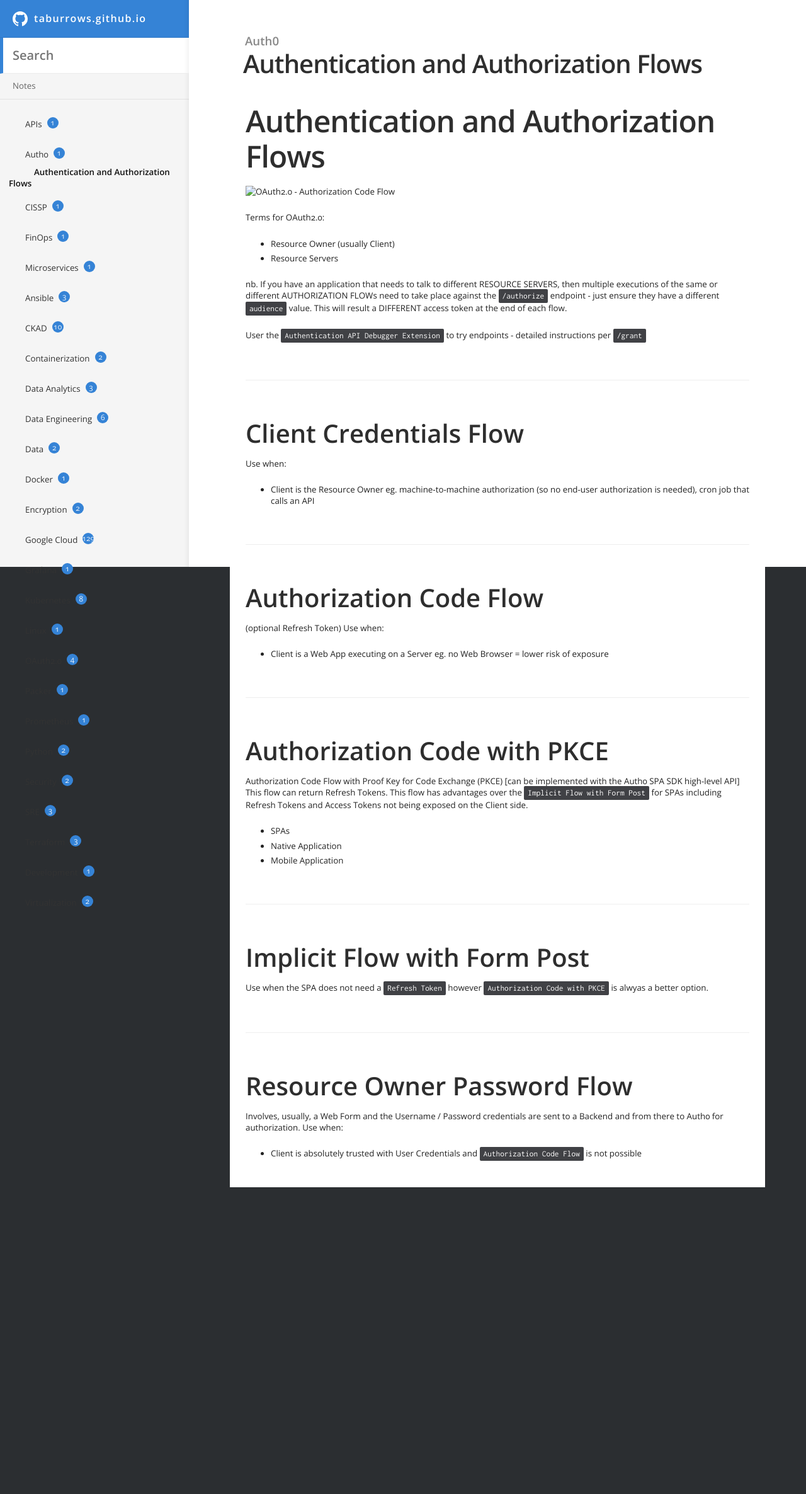
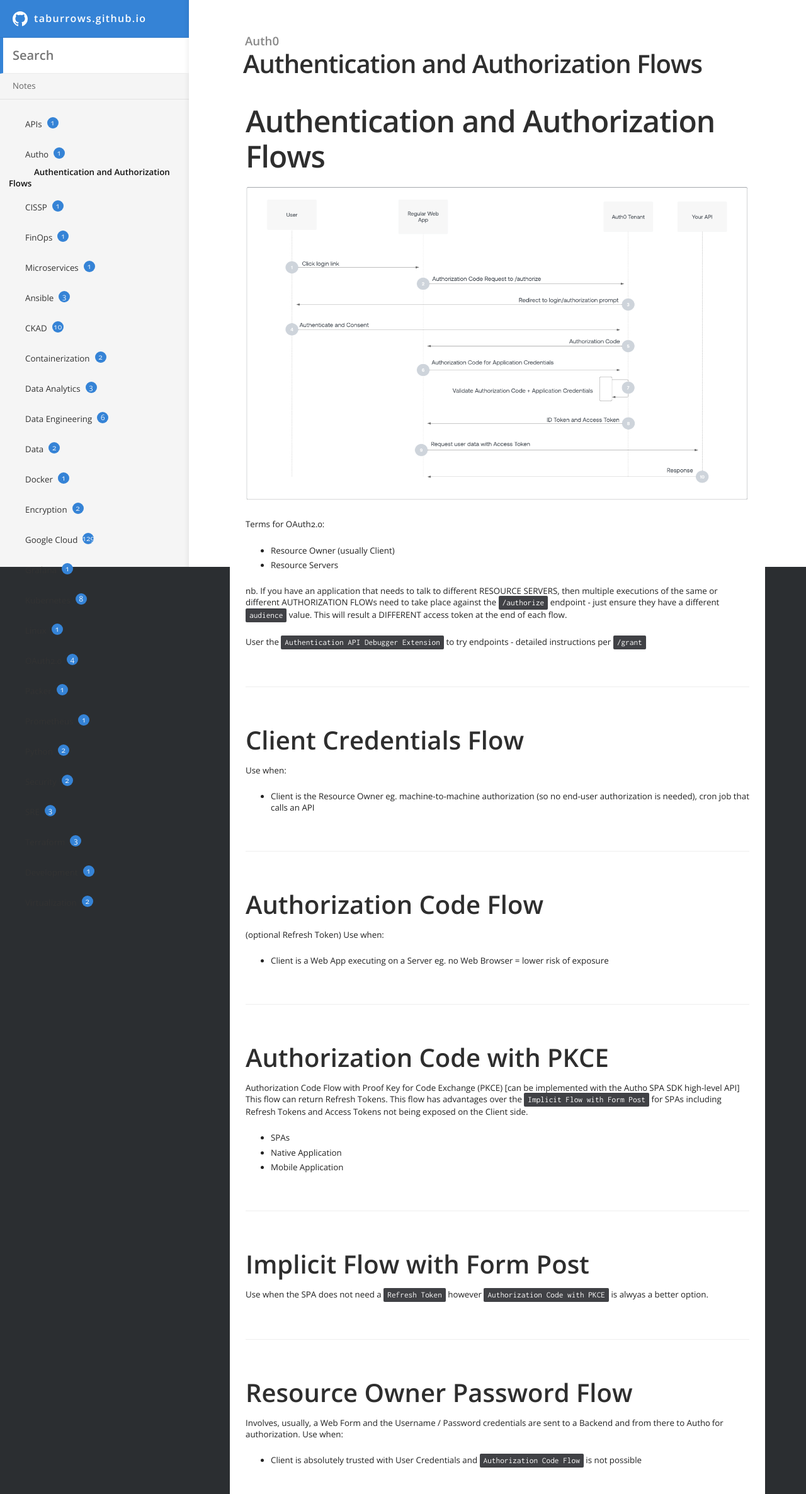
Before and after one commit to TABurrows/taburrows.github.io, a Jekyll site: the page built from _docs/Auth0/auth-flows.md, in a window 1280 px wide. Shown: the whole page at 63% size. Built offline with Jekyll 4.4.1, drawn with Linux system fonts in a browser that asks for light colours; before the commit the page ends 1885 px from its top, so only the background shows below that.

Commit message:
Updated the old dot in images

```diff
--- a/_docs/Auth0/auth-flows.md
+++ b/_docs/Auth0/auth-flows.md
@@ -7,7 +7,7 @@ order: 1
 
 ## Authentication and Authorization Flows
 
-![OAuth2.0 - Authorization Code Flow](./images/AUTH0/AUTH-CODE-FLOW.png)
+![OAuth2.0 - Authorization Code Flow](/images/AUTH0/AUTH-CODE-FLOW.png)
 
 Terms for OAuth2.0:
 - Resource Owner (usually Client)
```
